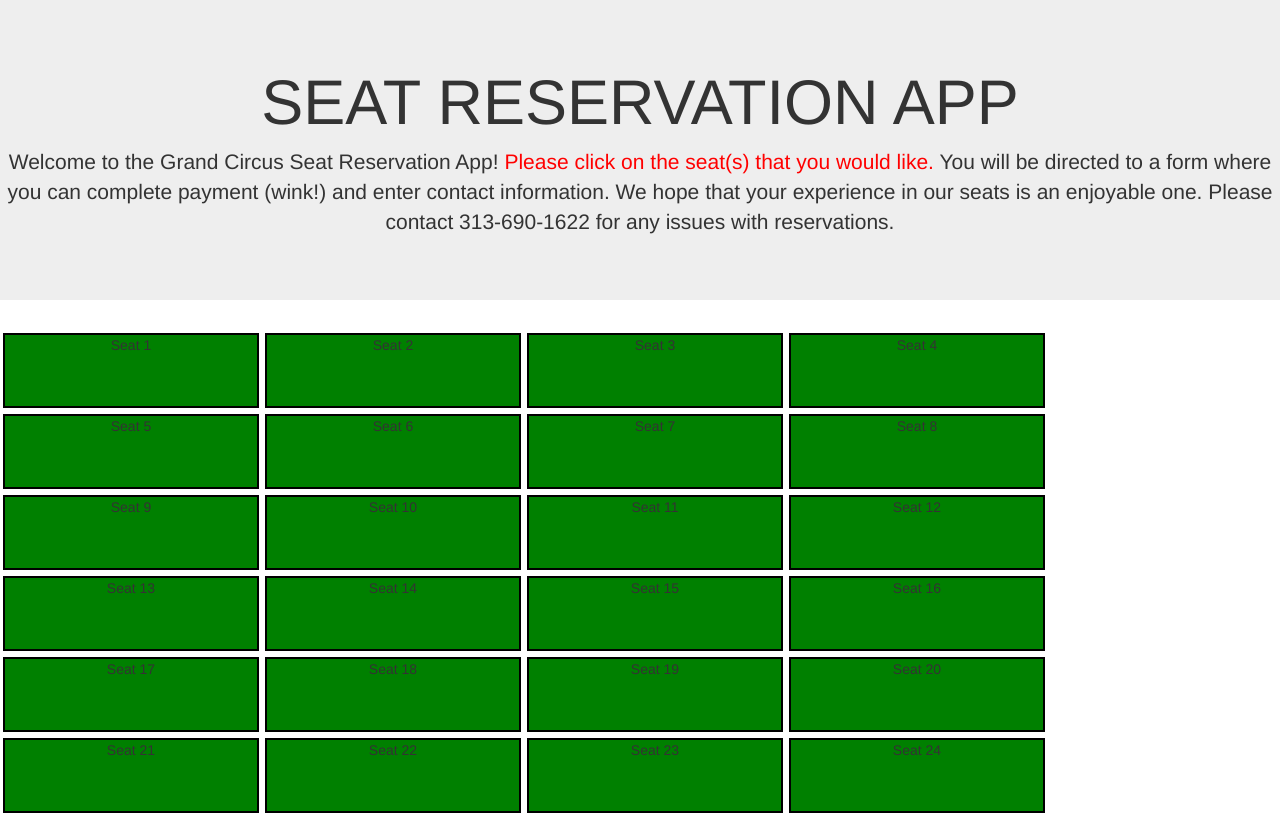
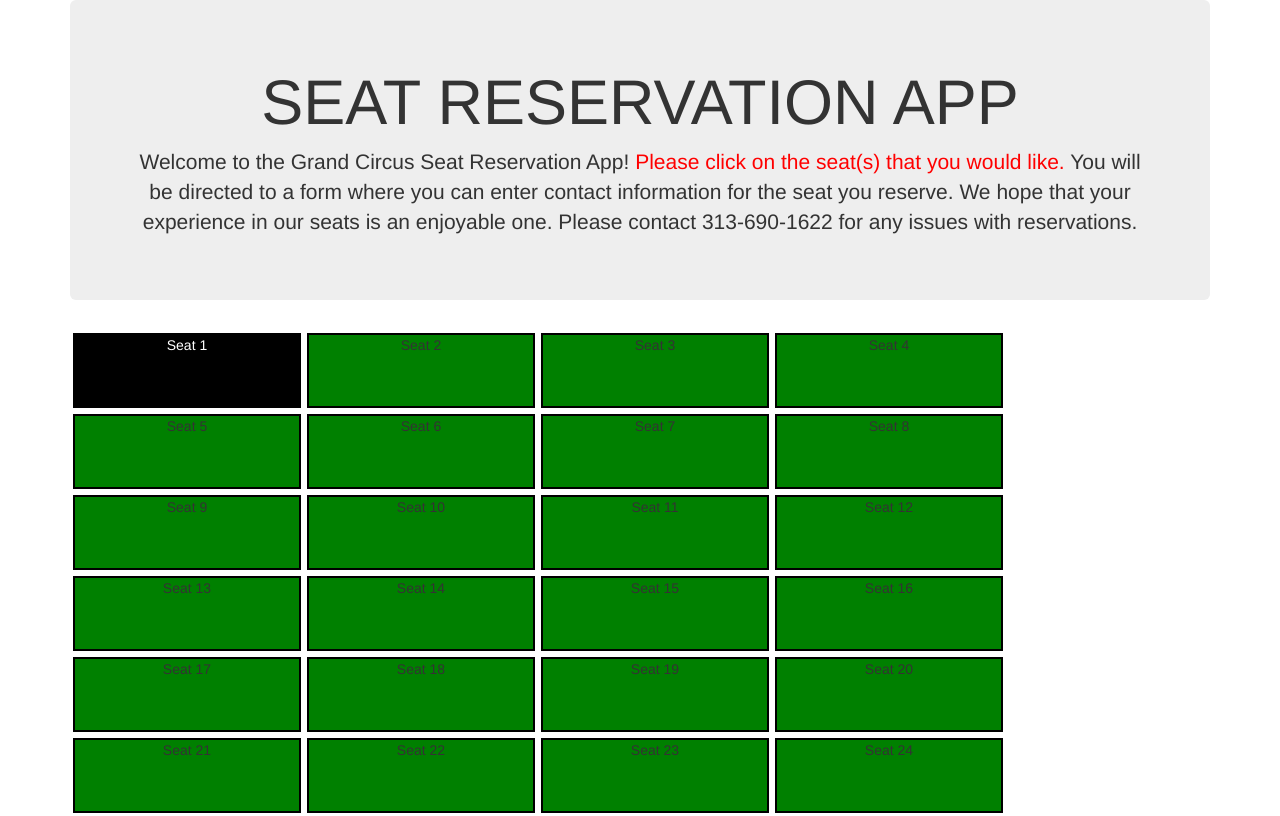
Before and after one commit to wcharaf/lab8-SeatApp, a plain HTML site: page index.html in a window 1280 px wide. Both pictures are taken after a click on the element "Seat 1". Drawn offline with nearby package versions, Linux system fonts and the light colour scheme.

Commit message:
added the box color change when clicked

```diff
--- a/app.js
+++ b/app.js
@@ -1,9 +1,12 @@
 $(document).ready(function(){ // JavaScript-y things here
 
-  $(".col-md-3").click(function(){
-      alert("The paragraph was clicked.");
+  // $(".col-md-3").click(function(){
+  //     alert("The paragraph was clicked.");
+  //   });
+$(".col-md-3").click(function(){
+      $(this).css("background-color", "black");
+      $(this).css("color", "white");
     });
-
 
 });
 //using the $(<>).data("{object:object, object: object}")
--- a/index.html
+++ b/index.html
@@ -1,4 +1,4 @@
-<!DOCTYPE html>
+  <!DOCTYPE html>
 <html lang="en">
 <head>
   <meta charset="UTF-8">
@@ -8,9 +8,10 @@
     <link rel="stylesheet" type="text/css" href="styles.css">
 </head>
 <body>
+  <div class="container">
   <div class="jumbotron">
   <h1>SEAT RESERVATION APP</h1>
-  <p>Welcome to the Grand Circus Seat Reservation App! <span id="important">Please click on the seat(s) that you would like.</span>  You will be directed to a form where you can complete payment (wink!) and enter contact information.  We hope that your experience in our seats is an enjoyable one.  Please contact 313-690-1622 for any issues with reservations.</p>
+  <p>Welcome to the Grand Circus Seat Reservation App! <span id="important">Please click on the seat(s) that you would like.</span>  You will be directed to a form where you can enter contact information for the seat you reserve.  We hope that your experience in our seats is an enjoyable one.  Please contact 313-690-1622 for any issues with reservations.</p>
   </div>
 
   <div class="row">
@@ -54,6 +55,7 @@
     <div class="col-md-3" id="Seat23">Seat 23</div>
     <div class="col-md-3" id="Seat24">Seat 24</div>
   </div>
+</div>
 
   <script src="https://code.jquery.com/jquery-1.12.0.min.js"></script>
   <script type="text/javascript" src = "app.js"> </script>
--- a/styles.styl
+++ b/styles.styl
@@ -1,20 +1,20 @@
 .jumbotron h1, p
-	text-align: center
+	text-align center
 
 .col-md-3
-	border: 2px solid black
-	margin: 3px
+	border 2px solid black
+	margin 3px
 	background-color: green
-	height: 75px;
-	width: 20%
-	text-align: center
+	height 75px
+	width 20%
+	text-align center
 
-*
-	border-class: inherit
+// *
+// 	border-class inherit
 
 .row
-	margin: auto
-	// doesn't work, tried to center the seats on the page.
+	text-align center
+	margin 0 auto
 
 #important
-	color: red
+	color red
```
Also changed, not shown: styles.css.
